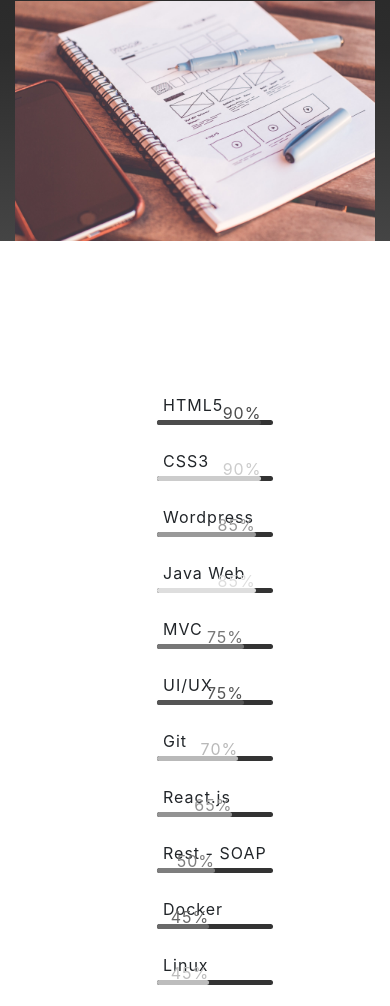
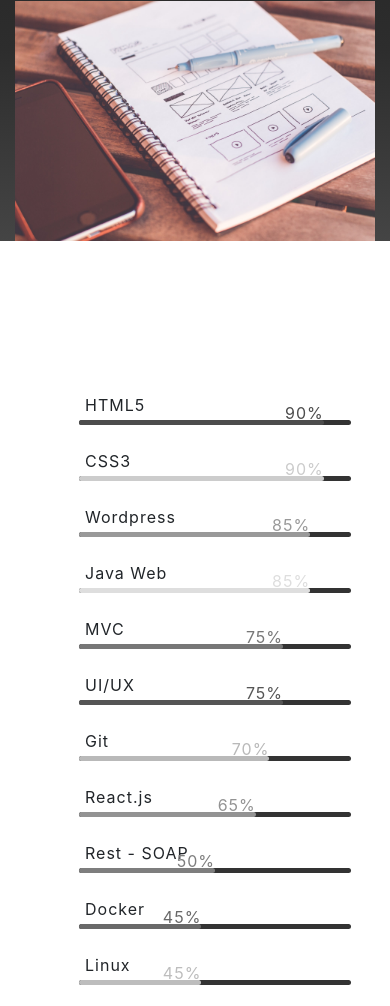
Before and after one commit to AAlmeida0/aalmeida0.github.io, a website with bundled scripts: page index.html in a window 390 px wide. Shown: the part 1205-2211 px from the top of the page. Built offline with nearby package versions, Linux system fonts and the light colour scheme.

Commit message:
Corrigido problema nas habilidades que estavam com visualização errada no Mobile

```diff
--- a/css/skills.css
+++ b/css/skills.css
@@ -19,6 +19,10 @@ ul {
   margin-bottom: 32px;
   padding-left: 6px;
 }
+@media only screen and (max-width: 479px){
+    #skills { width: 80%; }
+}
+
 .bar_container,
 .bar {
   position: absolute;
```
